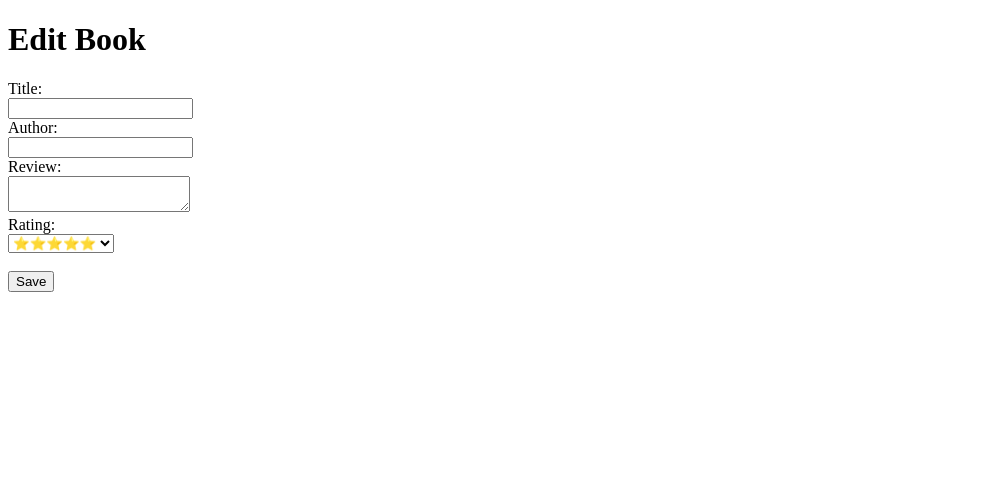
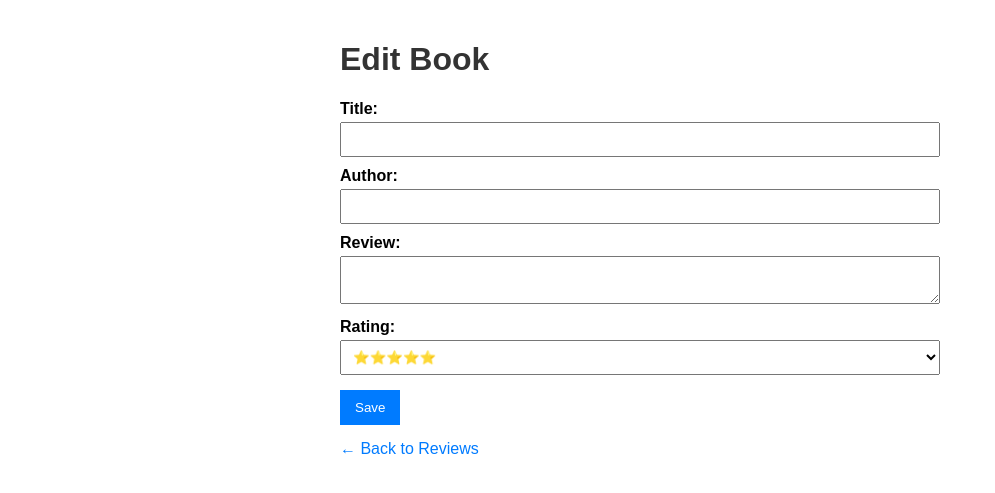
Before and after one commit to Mahmed1109/flask_book_review, a Flask app: template templates/edit_book.html in a window 1280 px wide. Shown: the top 493 px of the page, without its empty margins (0-995 px from the left). Run offline with Flask 3, Linux system fonts and the light colour scheme; the template is opened without the code that fills it, so the values that code supplies are empty.

Commit message:
edit temp changes

```diff
--- a/templates/edit_book.html
+++ b/templates/edit_book.html
@@ -3,31 +3,76 @@
 
 <head>
     <title>Edit Book Review</title>
+    <style>
+        body {
+            font-family: Arial, sans-serif;
+            max-width: 600px;
+            margin: auto;
+            padding: 20px;
+        }
+
+        h1 {
+            color: #333;
+        }
+
+        label {
+            display: block;
+            margin-top: 10px;
+            font-weight: bold;
+        }
+
+        input[type="text"],
+        textarea,
+        select {
+            width: 100%;
+            padding: 8px;
+            margin-top: 4px;
+            box-sizing: border-box;
+        }
+
+        button {
+            margin-top: 15px;
+            padding: 10px 15px;
+            background-color: #007BFF;
+            color: white;
+            border: none;
+            cursor: pointer;
+        }
+
+        a {
+            display: inline-block;
+            margin-top: 15px;
+            text-decoration: none;
+            color: #007BFF;
+        }
+    </style>
 </head>
 
 <body>
     <h1>Edit Book</h1>
     <form method="POST">
-        <label>Title:</label><br>
-        <input type="text" name="title" value="{{ book.title }}" required><br>
+        <label>Title:</label>
+        <input type="text" name="title" value="{{ book.title }}" required>
 
-        <label>Author:</label><br>
-        <input type="text" name="author" value="{{ book.author }}" required><br>
+        <label>Author:</label>
+        <input type="text" name="author" value="{{ book.author }}" required>
 
-        <label>Review:</label><br>
-        <textarea name="review" required>{{ book.review }}</textarea><br>
+        <label>Review:</label>
+        <textarea name="review" required>{{ book.review }}</textarea>
 
-        <label>Rating:</label><br>
+        <label>Rating:</label>
         <select name="rating" required>
             {% for i in range(5, 0, -1) %}
             <option value="{{ i }}" {% if book.rating==i %}selected{% endif %}>
                 {{ "⭐" * i }}
             </option>
             {% endfor %}
-        </select><br><br>
+        </select>
 
         <button type="submit">Save</button>
     </form>
+
+    <a href="{{ url_for('index') }}">← Back to Reviews</a>
 </body>
 
 </html>
```
